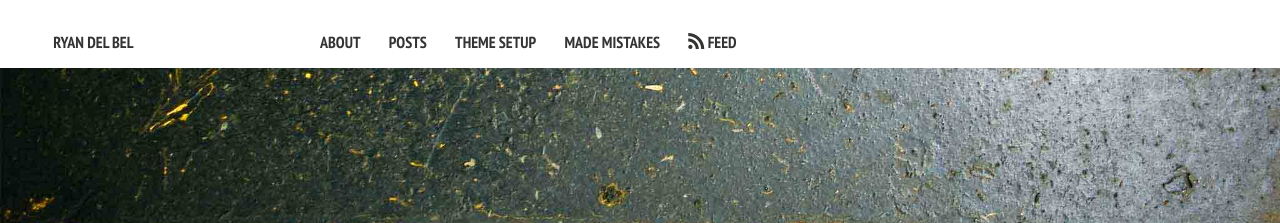
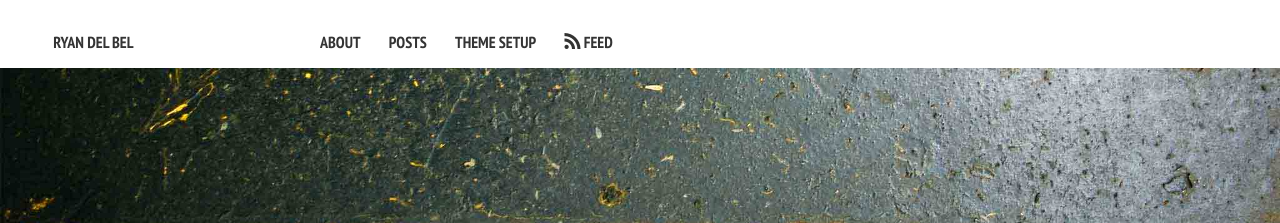
Before and after one commit to rdelbel/rdelbel.github.io, a Jekyll site: the page built from index.md, in a window 1280 px wide. Shown: the top 223 px of the page. Built offline with Jekyll 4.4.1, drawn with Linux system fonts in a browser that asks for light colours; nearby versions of some CDN libraries.

Commit message:
remove made mistakes

```diff
--- a/_config.yml
+++ b/_config.yml
@@ -36,9 +36,9 @@ links:
     url: /posts/
   - title: Theme Setup
     url: /theme-setup/
-  - title: Made Mistakes
-    url: http://mademistakes.com
-    external: true
+#  - title:
+#    url:
+#    external: true
 
 # http://en.wikipedia.org/wiki/List_of_tz_database_time_zones
 timezone:    America/New_York
```
Also changed, not shown: 1 other file.
